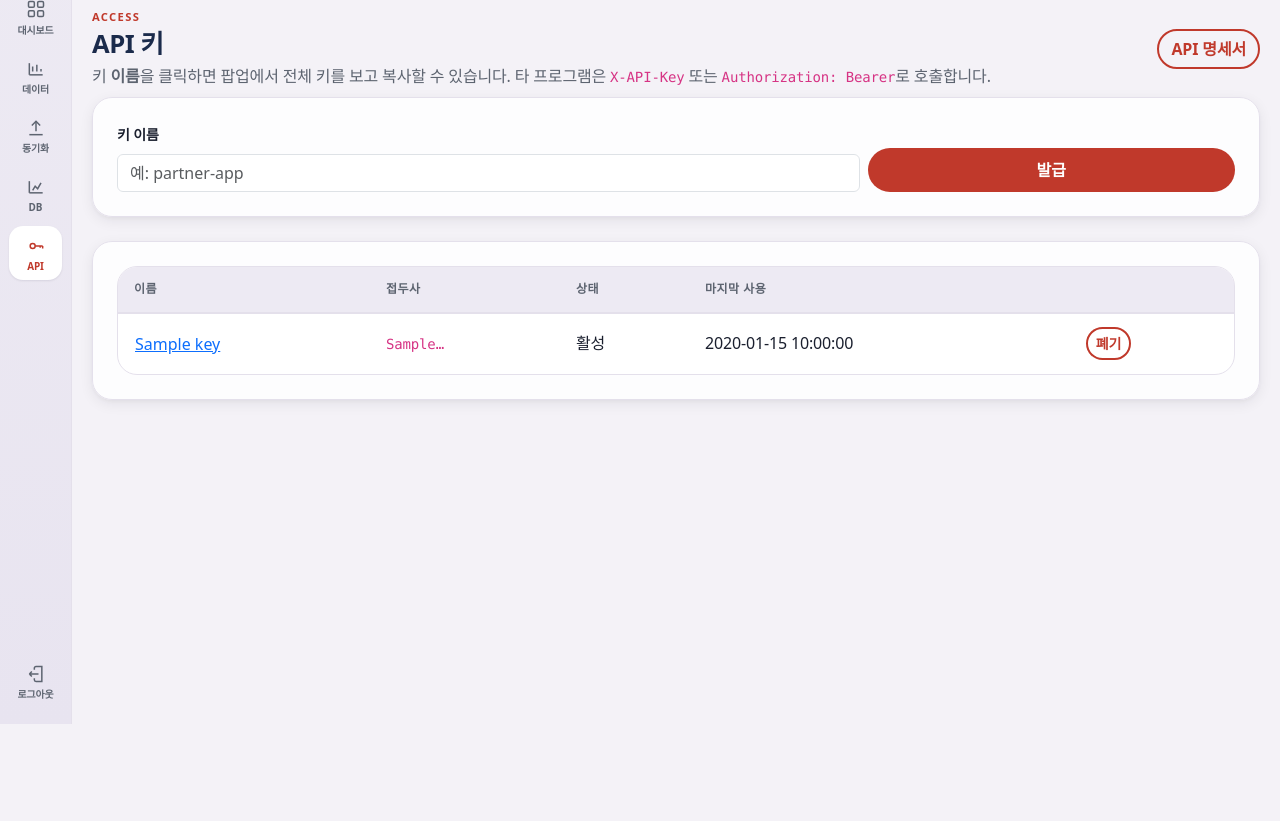
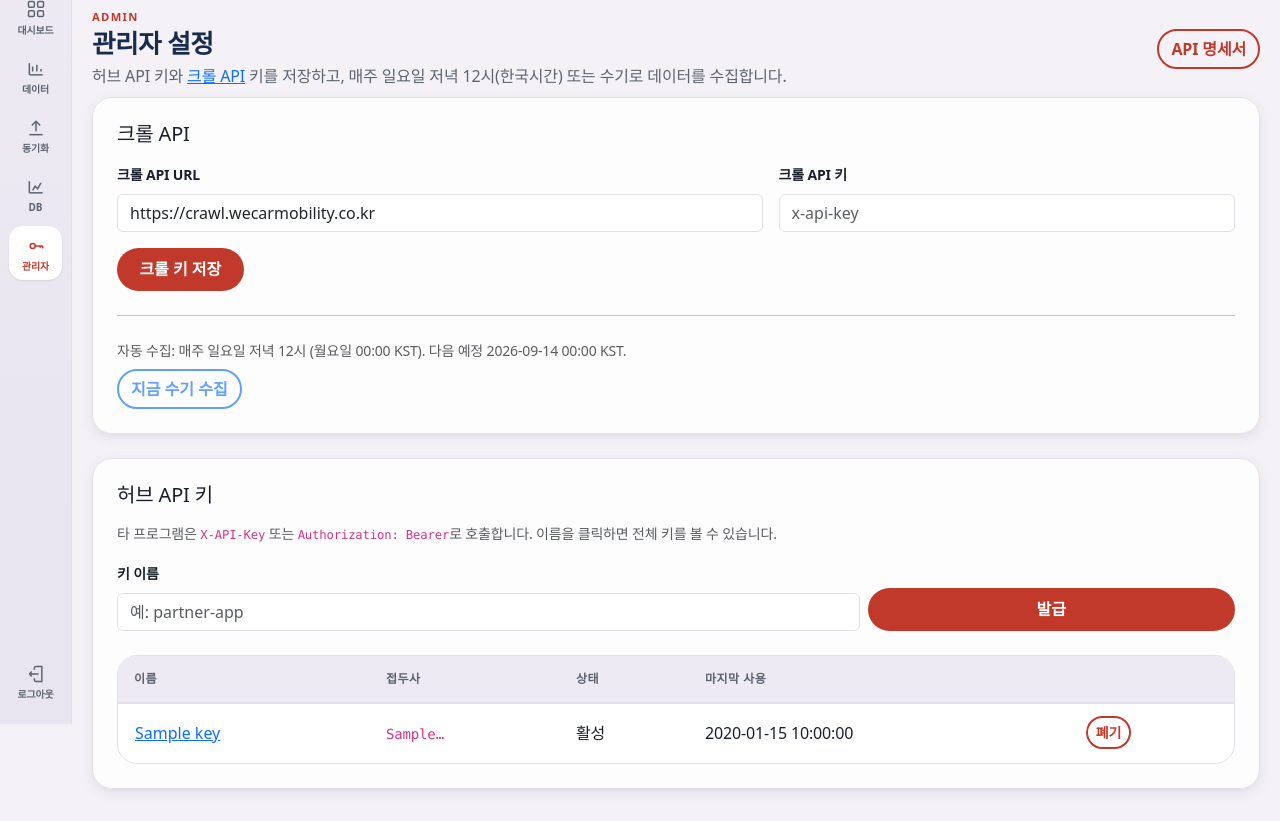
Before and after one commit to JTY9410/vehicle-data-hub, a Flask app: page /api-keys in a window 1280 px wide. Shown: the part 76-897 px from the top of the page. Before the commit the page ends 800 px from the top, so only its background shows below. Run offline with Flask 3, Linux system fonts and the light colour scheme; a user stored in the database is signed in; tables that the repository leaves empty hold one stand-in row (values such as "Sample post"); some web fonts are replaced.

Commit message:
Add an admin settings page for hub and crawl API keys.
Store each crawl field in its own column, allow manual collection, and run a weekly Sunday midnight KST reload in Docker.

Co-authored-by: Cursor <cursoragent@cursor.com>

```diff
--- a/apps/routes/admin.py
+++ b/apps/routes/admin.py
@@ -2,7 +2,6 @@ import os
 
 from flask import (
     Blueprint,
-    current_app,
     flash,
     jsonify,
     redirect,
@@ -36,6 +35,15 @@ from apps.services.db_stats import (
 from apps.services.encar_fuel import ENCAR_FUELS, normalize_fuel
 from apps.services.import_crawl import import_from_crawl
 from apps.services.import_csv import parse_date_bound
+from apps.services.scheduler import next_sunday_midnight_kst
+from apps.services.settings import (
+    CRAWL_API_KEY,
+    CRAWL_API_URL,
+    crawl_credentials,
+    crawl_key_configured,
+    masked_crawl_key,
+    set_setting,
+)
 
 bp = Blueprint("admin", __name__)
 
@@ -393,7 +401,7 @@ def code_gdetails():
 def upload():
     job = None
     on_vercel = bool(os.environ.get("VERCEL"))
-    crawl_configured = bool((current_app.config.get("CRAWL_API_KEY") or "").strip())
+    crawl_configured = crawl_key_configured()
     if request.method == "POST":
         if on_vercel:
             flash(
@@ -426,7 +434,12 @@ def upload_status(job_id: int):
     if job is None:
         flash("작업을 찾을 수 없습니다.", "warning")
         return redirect(url_for("admin.upload"))
-    return render_template("upload.html", job=job)
+    return render_template(
+        "upload.html",
+        job=job,
+        on_vercel=bool(os.environ.get("VERCEL")),
+        crawl_configured=crawl_key_configured(),
+    )
 
 
 @bp.get("/upload/<int:job_id>/status")
@@ -446,21 +459,66 @@ def upload_status_json(job_id: int):
     )
 
 
+def _render_settings(*, plaintext=None, job=None):
+    keys = db.session.execute(
+        db.select(ApiKey).order_by(ApiKey.id.desc())
+    ).scalars().all()
+    crawl_url, _key = crawl_credentials()
+    return render_template(
+        "settings.html",
+        keys=keys,
+        plaintext=plaintext,
+        job=job,
+        crawl_url=crawl_url,
+        crawl_key_masked=masked_crawl_key(),
+        crawl_configured=crawl_key_configured(),
+        next_collect_at=next_sunday_midnight_kst(),
+        on_vercel=bool(os.environ.get("VERCEL")),
+    )
+
+
+@bp.route("/settings", methods=["GET", "POST"])
 @bp.route("/api-keys", methods=["GET", "POST"])
 @login_required
 def api_keys():
     plaintext = None
     if request.method == "POST":
+        action = (request.form.get("action") or "").strip()
+        if action == "save_crawl":
+            url = (request.form.get("crawl_api_url") or "").strip() or None
+            key = (request.form.get("crawl_api_key") or "").strip()
+            if url:
+                set_setting(CRAWL_API_URL, url)
+            if key:
+                set_setting(CRAWL_API_KEY, key)
+            if not url and not key:
+                flash("크롤 API URL 또는 키를 입력하세요.", "warning")
+            else:
+                flash("크롤 API 설정을 저장했습니다.", "success")
+            return redirect(url_for("admin.api_keys"))
+        if action == "collect":
+            if os.environ.get("VERCEL"):
+                flash(
+                    "Vercel에서는 전량 수집이 끊길 수 있습니다. Docker에서 수기 수집하세요.",
+                    "warning",
+                )
+                return redirect(url_for("admin.api_keys"))
+            if not crawl_key_configured():
+                flash("크롤 API 키를 먼저 저장하세요.", "warning")
+                return redirect(url_for("admin.api_keys"))
+            job = import_from_crawl(source="web", filename="manual")
+            flash(
+                f"수집 완료: 저장 {job.saved_rows}, 거부 {job.rejected_rows}, 스킵 {job.skipped_rows}",
+                "success",
+            )
+            return redirect(url_for("admin.upload_status", job_id=job.id))
         name = (request.form.get("name") or "").strip()
         if not name:
             flash("키 이름을 입력하세요.", "warning")
         else:
             _row, plaintext = create_api_key(name)
             flash("API 키가 발급되었습니다. 이름을 클릭하면 다시 보고 복사할 수 있습니다.", "success")
-    keys = db.session.execute(
-        db.select(ApiKey).order_by(ApiKey.id.desc())
-    ).scalars().all()
-    return render_template("api_keys.html", keys=keys, plaintext=plaintext)
+    return _render_settings(plaintext=plaintext)
 
 
 @bp.get("/api-keys/<int:key_id>/reveal")
--- a/apps/routes/api.py
+++ b/apps/routes/api.py
@@ -38,6 +38,8 @@ VEHICLE_FIELDS = (
     "car_location",
     "detail_info",
     "option_info",
+    "unique_option_info",
+    "inspected_at",
     "diag_info",
     "url_link",
     "created_at",
@@ -73,7 +75,7 @@ def require_api_key(view):
     return wrapped
 
 
-_TEXT_FIELDS = ("detail_info", "option_info", "diag_info")
+_TEXT_FIELDS = ("detail_info", "option_info", "unique_option_info", "diag_info")
 _LIST_LOAD = load_only(
     Vehicle.id,
     Vehicle.source_id,
@@ -137,11 +139,13 @@ def _vehicle_public(v: Vehicle, *, include_text: bool = True) -> dict:
         "car_cc": v.car_cc,
         "car_type": v.car_type,
         "car_seat": v.car_seat,
+        "inspected_at": v.inspected_at.date().isoformat() if v.inspected_at else None,
         "price_unit": "만원",
     }
     if include_text:
         payload["detail_info"] = v.detail_info
         payload["option_info"] = v.option_info
+        payload["unique_option_info"] = v.unique_option_info
         payload["diag_info"] = v.diag_info
     return payload
 
--- a/apps/services/import_csv.py
+++ b/apps/services/import_csv.py
@@ -113,6 +113,8 @@ def _apply_row(vehicle: Vehicle, row: dict, scraped_at: datetime | None, price:
     vehicle.car_seat = _clean(row.get("car_seat"))
     vehicle.detail_info = _clean(row.get("detail_info"))
     vehicle.option_info = _clean(row.get("option_info"))
+    vehicle.unique_option_info = _clean(row.get("unique_option_info"))
+    vehicle.inspected_at = parse_csv_saved_at(row.get("inspected_at"))
     vehicle.diag_info = _clean(row.get("diag_info"))
     vehicle.url_link = _clean(row.get("url_link"))
     vehicle.scraped_at = scraped_at
--- a/docker-compose.supabase.yml
+++ b/docker-compose.supabase.yml
@@ -14,3 +14,8 @@ services:
     environment:
       # SUPABASE_DATABASE_URL 우선, 없으면 .env의 DATABASE_URL (--env-file) 사용
       DATABASE_URL: ${SUPABASE_DATABASE_URL:-${DATABASE_URL:?DATABASE_URL 또는 SUPABASE_DATABASE_URL 필요}}
+
+  scheduler:
+    depends_on: !reset []
+    environment:
+      DATABASE_URL: ${SUPABASE_DATABASE_URL:-${DATABASE_URL:?DATABASE_URL 또는 SUPABASE_DATABASE_URL 필요}}
--- a/templates/api_docs.html
+++ b/templates/api_docs.html
@@ -126,8 +126,8 @@ const data = await res.json();</code></pre>
   <p class="small mb-2"><code>site_type</code>+<code>site_id</code> 기준 저장. 렌트(하/허/호)·가격 ≤0 또는 ≥9999는 제외. 전량 동기화는 Docker <code>flask import-crawl</code>.</p>
   <pre class="bg-light p-3 rounded"><code>id, car_import_yn, site_type, site_id, car_no, car_year, car_km, car_price,
 car_maker, car_model, car_submodel, car_grade, car_subgrade, car_fuel,
-car_mission, car_color, car_location, detail_info, option_info, diag_info,
-url_link, created_at, car_cc, car_type, car_seat</code></pre>
+car_mission, car_color, car_location, detail_info, option_info, unique_option_info,
+diag_info, url_link, created_at, inspected_at, car_cc, car_type, car_seat</code></pre>
 </article>
 
 <style>
--- a/templates/base.html
+++ b/templates/base.html
@@ -53,11 +53,11 @@
         </span>
         <span class="side-rail-label">DB</span>
       </a>
-      <a href="{{ url_for('admin.api_keys') }}" class="side-rail-item {% if ep and 'api_keys' in ep %}active{% endif %}" title="API 키">
+      <a href="{{ url_for('admin.api_keys') }}" class="side-rail-item {% if ep and ('api_keys' in ep or 'settings' in ep) %}active{% endif %}" title="관리자">
         <span class="side-rail-icon" aria-hidden="true">
           <svg viewBox="0 0 24 24" width="20" height="20" fill="none" stroke="currentColor" stroke-width="1.8"><circle cx="8" cy="12" r="3"/><path d="M11 12h9"/><path d="M17 12v2"/><path d="M20 12v3"/></svg>
         </span>
-        <span class="side-rail-label">API</span>
+        <span class="side-rail-label">관리자</span>
       </a>
     </nav>
     <div class="side-rail-footer">
--- /dev/null
+++ b/templates/settings.html
@@ -0,0 +1,175 @@
+<!--
+  [UI Flow]
+  1. Auth required
+  2. Data: GET/POST /settings · crawl credentials · API keys · POST collect
+  3. States: form | saved | collecting | missing key
+  4. Actions → 수기 수집 / 키 발급 / 폐기
+-->
+{% extends "base.html" %}
+{% block title %}관리자 · Vehicle Hub{% endblock %}
+{% block content %}
+<p class="section-kicker mb-1">ADMIN</p>
+<div class="d-flex justify-content-between align-items-start flex-wrap gap-2 mb-2">
+  <div>
+    <h1 class="page-title">관리자 설정</h1>
+    <p class="page-subtitle mb-0">허브 API 키와 <a href="https://crawl.wecarmobility.co.kr/docs#/" target="_blank" rel="noopener">크롤 API</a> 키를 저장하고, 매주 일요일 저녁 12시(한국시간) 또는 수기로 데이터를 수집합니다.</p>
+  </div>
+  <a class="btn btn-outline-primary" href="{{ url_for('admin.api_docs') }}">API 명세서</a>
+</div>
+
+<div class="glass-card p-4 mb-4">
+  <h2 class="h5 mb-3">크롤 API</h2>
+  <form method="post" class="row g-3">
+    <input type="hidden" name="csrf_token" value="{{ csrf_token() }}">
+    <input type="hidden" name="action" value="save_crawl">
+    <div class="col-md-7">
+      <label class="form-label small fw-semibold" for="crawl_api_url">크롤 API URL</label>
+      <input class="form-control" id="crawl_api_url" name="crawl_api_url" value="{{ crawl_url }}" placeholder="https://crawl.wecarmobility.co.kr">
+    </div>
+    <div class="col-md-5">
+      <label class="form-label small fw-semibold" for="crawl_api_key">크롤 API 키</label>
+      <input class="form-control" id="crawl_api_key" name="crawl_api_key" type="password" autocomplete="off" placeholder="{{ crawl_key_masked or 'x-api-key' }}">
+      {% if crawl_key_masked %}
+      <div class="form-text">저장됨 {{ crawl_key_masked }} · 비우면 기존 키 유지</div>
+      {% endif %}
+    </div>
+    <div class="col-12">
+      <button class="btn btn-primary" type="submit">크롤 키 저장</button>
+    </div>
+  </form>
+  <hr class="my-4">
+  <p class="small text-muted mb-2">자동 수집: 매주 일요일 저녁 12시 (월요일 00:00 KST). 다음 예정 {{ next_collect_at.strftime('%Y-%m-%d %H:%M %Z') }}.</p>
+  <form method="post">
+    <input type="hidden" name="csrf_token" value="{{ csrf_token() }}">
+    <input type="hidden" name="action" value="collect">
+    <button class="btn btn-outline-primary" type="submit"{% if on_vercel or not crawl_configured %} disabled{% endif %}>지금 수기 수집</button>
+  </form>
+  {% if on_vercel %}
+  <p class="small text-warning mt-2 mb-0">Vercel에서는 전량 수집이 제한됩니다. Docker 스케줄러 또는 로컬에서 실행하세요.</p>
+  {% endif %}
+</div>
+
+{% if plaintext %}
+<div class="alert alert-warning glass-card">
+  <strong>방금 발급한 키:</strong>
+  <code class="user-select-all" id="just-issued-key">{{ plaintext }}</code>
+  <button type="button" class="btn btn-sm btn-outline-primary ms-2" id="copy-just-issued">복사</button>
+</div>
+{% endif %}
+
+<div class="glass-card p-4">
+  <h2 class="h5 mb-3">허브 API 키</h2>
+  <p class="small text-muted">타 프로그램은 <code>X-API-Key</code> 또는 <code>Authorization: Bearer</code>로 호출합니다. 이름을 클릭하면 전체 키를 볼 수 있습니다.</p>
+  <form method="post" class="row g-2 align-items-end mb-4">
+    <input type="hidden" name="csrf_token" value="{{ csrf_token() }}">
+    <input type="hidden" name="action" value="issue_key">
+    <div class="col-md-8">
+      <label class="form-label small fw-semibold" for="name">키 이름</label>
+      <input class="form-control" id="name" name="name" required placeholder="예: partner-app">
+    </div>
+    <div class="col-md-4">
+      <button class="btn btn-primary w-100" type="submit">발급</button>
+    </div>
+  </form>
+  <div class="wc-table-wrap">
+    <table class="wc-table">
+      <thead><tr><th>이름</th><th>접두사</th><th>상태</th><th>마지막 사용</th><th></th></tr></thead>
+      <tbody>
+      {% for k in keys %}
+        <tr>
+          <td>
+            <button type="button" class="btn btn-link p-0 key-title" data-key-id="{{ k.id }}">{{ k.name }}</button>
+          </td>
+          <td><code>{{ k.key_prefix }}…</code></td>
+          <td>{{ "활성" if k.is_active else "비활성" }}</td>
+          <td>{{ k.last_used_at or "-" }}</td>
+          <td>
+            {% if k.is_active %}
+            <form method="post" action="{{ url_for('admin.api_keys_revoke', key_id=k.id) }}">
+              <input type="hidden" name="csrf_token" value="{{ csrf_token() }}">
+              <button class="btn btn-sm btn-outline-primary" type="submit">폐기</button>
+            </form>
+            {% endif %}
+          </td>
+        </tr>
+      {% else %}
+        <tr><td colspan="5" class="text-muted">발급된 키가 없습니다.</td></tr>
+      {% endfor %}
+      </tbody>
+    </table>
+  </div>
+</div>
+{% endblock %}
+
+{% block body_end %}
+<dialog id="apiKeyDialog" class="reset-dialog" aria-labelledby="apiKeyDialogLabel">
+  <div class="reset-dialog-form">
+    <header class="reset-dialog-header">
+      <h2 class="h5 mb-0" id="apiKeyDialogLabel">API 키</h2>
+      <button type="button" class="btn-close" id="closeApiKeyDialog" aria-label="닫기"></button>
+    </header>
+    <div class="reset-dialog-body">
+      <p class="small text-muted mb-2" id="apiKeyDialogName"></p>
+      <p class="mb-2" id="apiKeyDialogMsg" hidden></p>
+      <code class="user-select-all d-block p-2 bg-light rounded" id="apiKeyDialogValue" hidden></code>
+    </div>
+    <footer class="reset-dialog-footer">
+      <button type="button" class="btn btn-outline-secondary" id="cancelApiKeyDialog">닫기</button>
+      <button type="button" class="btn btn-primary" id="copyApiKeyDialog" hidden>복사</button>
+    </footer>
+  </div>
+</dialog>
+<script>
+(() => {
+  const dialog = document.getElementById("apiKeyDialog");
+  const nameEl = document.getElementById("apiKeyDialogName");
+  const msgEl = document.getElementById("apiKeyDialogMsg");
+  const valEl = document.getElementById("apiKeyDialogValue");
+  const copyBtn = document.getElementById("copyApiKeyDialog");
+  const close = () => dialog?.close();
+  document.getElementById("closeApiKeyDialog")?.addEventListener("click", close);
+  document.getElementById("cancelApiKeyDialog")?.addEventListener("click", close);
+  dialog?.addEventListener("click", (e) => { if (e.target === dialog) close(); });
+
+  const copyText = async (text) => {
+    if (!text) return;
+    try {
+      await navigator.clipboard.writeText(text);
+    } catch {
+      const ta = document.createElement("textarea");
+      ta.value = text;
+      document.body.appendChild(ta);
+      ta.select();
+      document.execCommand("copy");
+      ta.remove();
+    }
+  };
+
+  document.getElementById("copy-just-issued")?.addEventListener("click", () => {
+    copyText(document.getElementById("just-issued-key")?.textContent || "");
+  });
+  copyBtn?.addEventListener("click", () => copyText(valEl?.textContent || ""));
+
+  document.querySelectorAll(".key-title").forEach((btn) => {
+    btn.addEventListener("click", async () => {
+      const id = btn.getAttribute("data-key-id");
+      nameEl.textContent = btn.textContent || "";
+      msgEl.hidden = true;
+      valEl.hidden = true;
+      copyBtn.hidden = true;
+      dialog.showModal();
+      const res = await fetch(`/api-keys/${id}/reveal`, { credentials: "same-origin" });
+      const body = await res.json();
+      if (body.ok && body.key) {
+        valEl.textContent = body.key;
+        valEl.hidden = false;
+        copyBtn.hidden = false;
+      } else {
+        msgEl.textContent = body.message || "키를 표시할 수 없습니다.";
+        msgEl.hidden = false;
+      }
+    });
+  });
+})();
+</script>
+{% endblock %}
--- a/templates/upload.html
+++ b/templates/upload.html
@@ -18,7 +18,7 @@
 <div class="alert alert-warning">Vercel은 실행 시간 제한이 있습니다. 전량 동기화는 로컬 Docker에서 <code>flask import-crawl</code>로 실행하세요.</div>
 {% endif %}
 {% if not crawl_configured %}
-<div class="alert alert-warning"><code>CRAWL_API_KEY</code>가 없습니다. <code>.env</code>에 크롤 API 키를 넣은 뒤 다시 시도하세요.</div>
+<div class="alert alert-warning">크롤 API 키가 없습니다. <a href="{{ url_for('admin.api_keys') }}">관리자 설정</a>에서 키를 저장하세요.</div>
 {% endif %}
 <div class="glass-card p-3 mb-4 small">
   <strong>저장 컬럼:</strong>
```
Also changed, not shown: apps/models.py (+12 -0 lines), apps/scheduler.py (added, +32 -0 lines), apps/services/import_crawl.py (+2 -10 lines), apps/services/scheduler.py (added, +20 -0 lines), apps/services/settings.py (added, +48 -0 lines), docker-compose.yml (+11 -0 lines), migrations/versions/f6a7b8c9d0e1_settings_and_crawl_columns.py (added, +34 -0 lines), tests/test_import_crawl.py (+2 -1 lines), tests/test_settings.py (added, +145 -0 lines), 1 other file.
